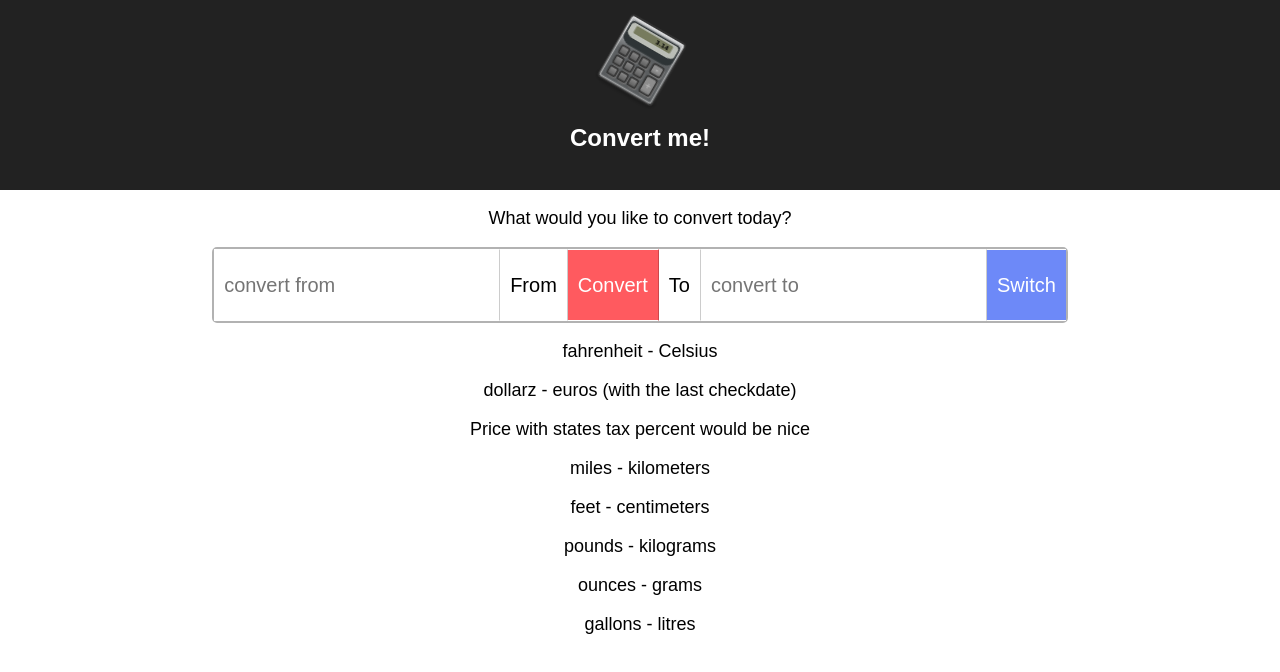
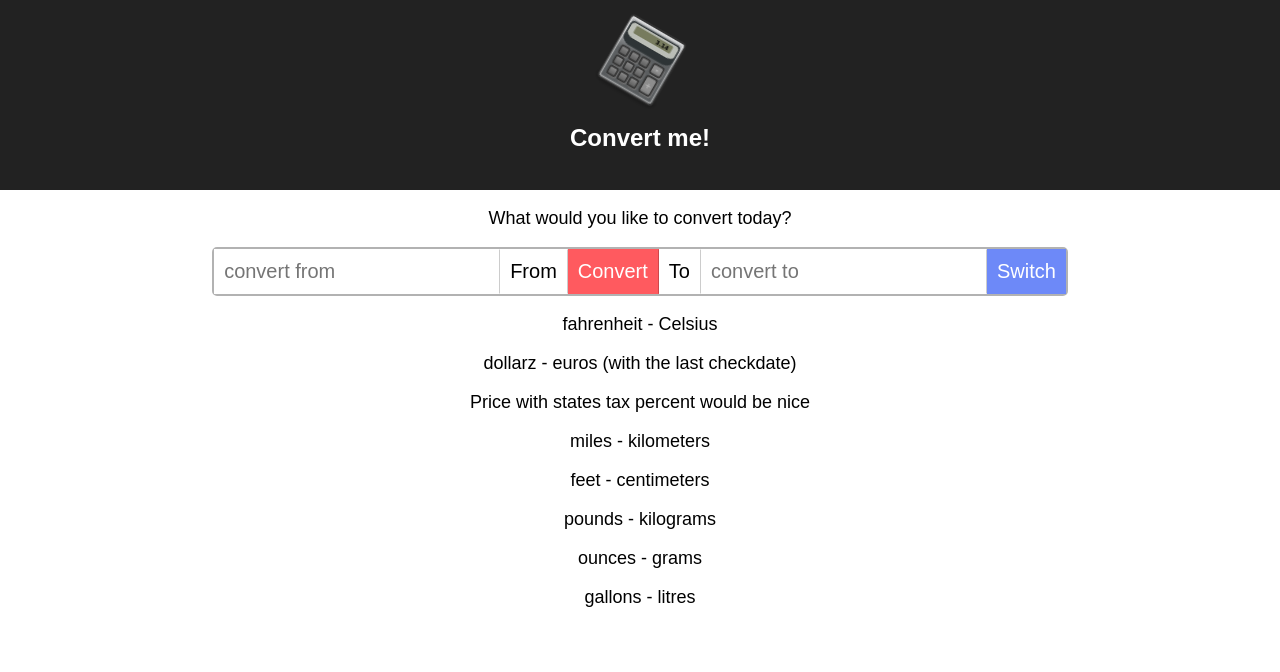
Before and after one commit to JorgeX/convertMe, a React (Create React App) app: page / in a window 1280 px wide. Shown: the top 672 px of the page. Built offline with nearby package versions, Linux system fonts and the light colour scheme.

Commit message:
styling form component

```diff
--- a/src/App.css
+++ b/src/App.css
@@ -35,14 +35,14 @@
   border-bottom:1px solid white;
 }
 
-input.flex-form-convert{
+.flex-form input[type="submit"].flex-form-convert{
   background:#FF5A5F;
   border-top: 1px solid #FF5A5F;
   border-bottom: 1px solid #FF5A5F;
   color:white;
 }
 
-input.flex-form-switch{
+.flex-form input[type="submit"].flex-form-switch{
   background:#6D89F8;
   border-top: 1px solid #6D89F8;
   border-bottom: 1px solid #6D89F8;
@@ -53,7 +53,6 @@ input.flex-form-switch{
   border:0;
   padding:10px;
   background:white;
-  line-height:50px;
   font-size: 20px;
   border-radius:0;
   outline:0;
```
